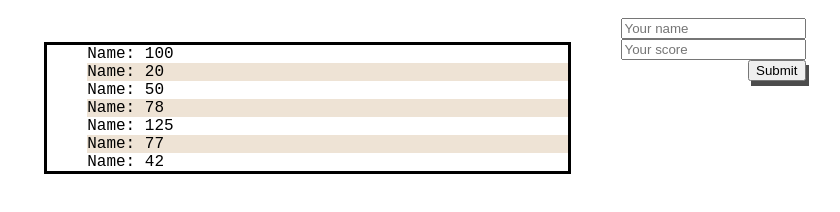
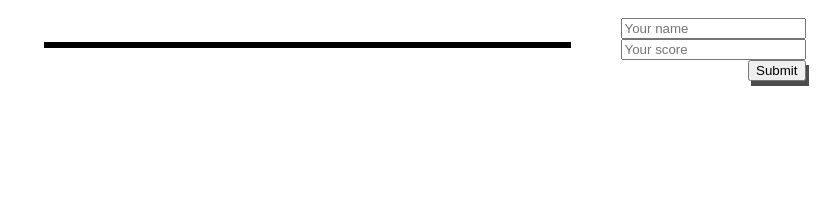
Before and after one commit to Omwomo/Leaderboard-project-APIs, a website built with webpack: page src/index.html in a window 1280 px wide. Shown: the part 154-366 px from the top of the page, without its empty margins (27-867 px from the left). Built offline with nearby package versions, Linux system fonts and the light colour scheme; some icons are missing.

```diff
--- a/src/index.html
+++ b/src/index.html
@@ -11,19 +11,13 @@
   <body>
     <h1>Leaderboard</h1>
     <section class="main">
+      <div id="message"></div>
       <div class="leaderboard-list">
         <div class="lead-head">
           <h4 class="leader-header">Recent Scores</h4>
           <button id="refresh" class="refresh">Refresh</button>
         </div>
         <ul id="lists">
-          <li class="list-item">Name: 100</li>
-          <li class="list-item">Name: 20</li>
-          <li class="list-item">Name: 50</li>
-          <li class="list-item">Name: 78</li>
-          <li class="list-item">Name: 125</li>
-          <li class="list-item">Name: 77</li>
-          <li class="list-item">Name: 42</li>
         </ul>
       </div>
       <form class="form">
```
Also changed, not shown: dist/index.bundle.js, dist/index.html.
